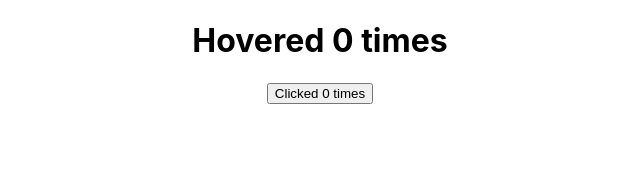
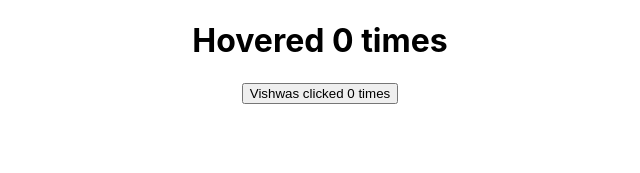
Before and after one commit to pkabus/comunio-stats-frontend, a React (Create React App) app: page / in a window 1280 px wide. Shown: the top 173 px of the page, without its empty margins (320-960 px from the left). Built offline with nearby package versions, Linux system fonts and the light colour scheme.

Commit message:
DEV-003 ReactJS Tutorial 35 - Higher Order Components Part 3

```diff
--- a/src/App.js
+++ b/src/App.js
@@ -7,7 +7,7 @@
   return (
     <div className="App">
       <HoverCounter />
-      <ClickCounter />
+      <ClickCounter name='Vishwas'/>
     </div>
   );
 }
--- a/src/components/ClickCounter.js
+++ b/src/components/ClickCounter.js
@@ -7,10 +7,10 @@
         const {count, incrementCount} = this.props
         return (
             <div>
-              <button onClick={incrementCount}>Clicked {count} times</button>
+              <button onClick={incrementCount}>{this.props.name} clicked {count} times</button>
             </div>
         )
     }
 }
 
-export default withCounter(ClickCounter)
+export default withCounter(ClickCounter, 5)
--- a/src/components/HoverCounter.js
+++ b/src/components/HoverCounter.js
@@ -13,4 +13,4 @@
     }
 }
 
-export default withCounter(HoverCounter)
+export default withCounter(HoverCounter, 10)
--- a/src/components/withCounter.js
+++ b/src/components/withCounter.js
@@ -1,6 +1,6 @@
 import React from 'react'
 
-const withCounter = WrappedComponent => {
+const withCounter = (WrappedComponent, incrementNumber) => {
     class WithCounter extends React.Component {
         constructor(props) {
             super(props)
@@ -12,12 +12,15 @@
 
         incrementCount = () => {
             this.setState(prevState => {
-                return { count: prevState.count + 1 }
+                return { count: prevState.count + incrementNumber }
             })
         }
 
         render() {
-            return <WrappedComponent count={this.state.count} incrementCount={this.incrementCount} />
+            return <WrappedComponent
+                count={this.state.count}
+                incrementCount={this.incrementCount}
+                {... this.props} />
         }
     }
 
```
